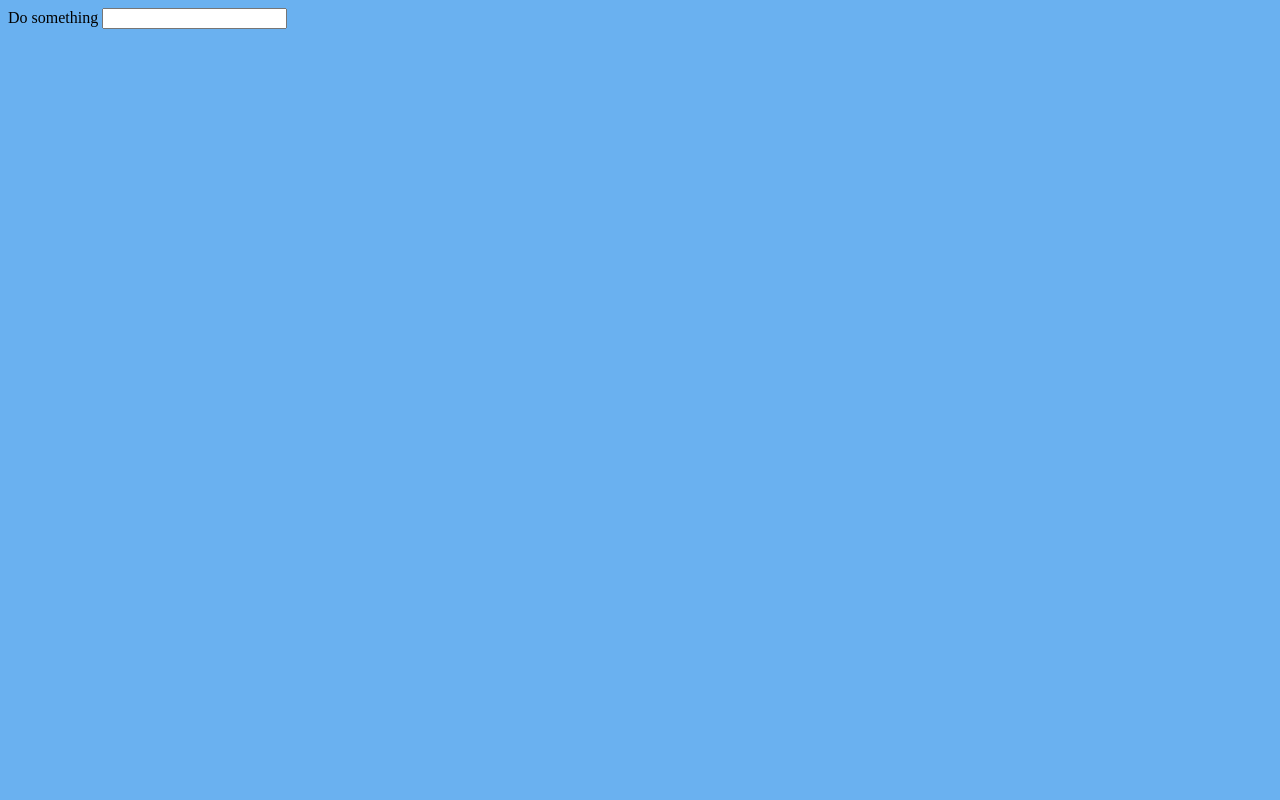
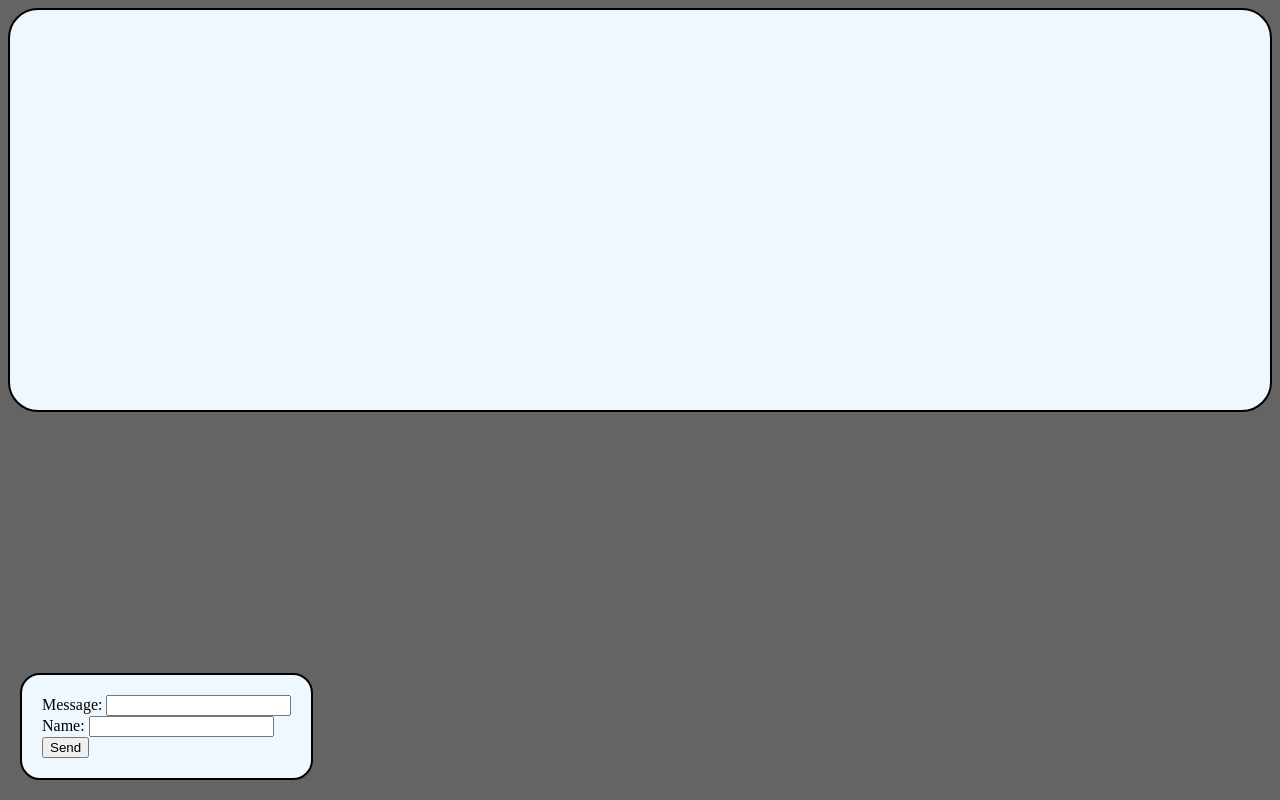
Before and after one commit to neil2025/Whisper, a plain HTML site: page index.html in a window 1280 px wide. Drawn offline with Linux system fonts and the light colour scheme.

Commit message:
basic html for testing

```diff
--- a/index.html
+++ b/index.html
@@ -1,20 +1,108 @@
 <!DOCTYPE html>
 <html lang="en">
+
 <head>
-  <meta charset="UTF-8">
-  <meta http-equiv="X-UA-Compatible" content="IE=edge">
-  <meta name="viewport" content="width=device-width, initial-scale=1.0">
+  <meta charset="UTF-8" />
+  <meta http-equiv="X-UA-Compatible" content="IE=edge" />
+  <meta name="viewport" content="width=device-width, initial-scale=1.0" />
   <title>Document</title>
   <style>
     body {
-      background-color: rgb(106, 177, 240);
+      background-color: rgb(100, 100, 100);
+    }
+
+    label {
+      color: black;
+    }
+
+    .wrap {
+      border-radius: 20px;
+      padding: 20px;
+      bottom: 20px;
+      position: absolute;
+      background-color: aliceblue;
+      left: 20px;
+      border: 2px solid black;
+    }
+
+    .wrap:hover,
+    div.output:hover {
+      background-color: rgb(164, 216, 218);
+      transition: 0.35s;
+    }
+
+    form {
+      display: grid;
+    }
+
+    form.row label {
+      grid-column: 0;
+    }
+
+    form.row input {
+      grid-column: 1;
+    }
+
+    .output {
+      position: relative;
+      padding: 200px;
+      border-radius: 30px;
+      border: 2px solid black;
+      background-color: aliceblue;
     }
   </style>
+
+<script type="module">
+  // Import the functions you need from the SDKs you need
+  import { initializeApp } from "https://www.gstatic.com/firebasejs/9.6.11/firebase-app.js";
+  import { getAnalytics } from "https://www.gstatic.com/firebasejs/9.6.11/firebase-analytics.js";
+  // TODO: Add SDKs for Firebase products that you want to use
+  // https://firebase.google.com/docs/web/setup#available-libraries
+
+  // Your web app's Firebase configuration
+  // For Firebase JS SDK v7.20.0 and later, measurementId is optional
+  const firebaseConfig = {
+    apiKey: "AIzaSyChlawVUQ3xX8_6RkjzYLLyJtVX5ETAs9s",
+    authDomain: "whisper-41b5e.firebaseapp.com",
+    projectId: "whisper-41b5e",
+    storageBucket: "whisper-41b5e.appspot.com",
+    messagingSenderId: "395355701402",
+    appId: "1:395355701402:web:dd63d71a33a548cc199f23",
+    measurementId: "G-BDNHYDLVW4"
+  };
+
+  // Initialize Firebase
+  const app = initializeApp(firebaseConfig);
+  const analytics = getAnalytics(app);
+
+</script>
+
+<script src="script.js" defer></script>
+
 </head>
+
 <body>
-  <form>
-    <label>Do something</label>
-    <input type="text">
-  </form>
+  <div class="output"></div>
+  <div class="wrap">
+    <form id = "sendContainer">
+
+      <div class="row">
+        <label>Message: </label>
+        <input type="text" id = "messageContainer"/>
+      </div>
+
+      <div class="row">
+        <label>Name:</label>
+        <input type="text"/>
+      </div>
+
+      <div class="row">
+        <button id = "sendButton">Send</button>
+      </div>
+
+    </form>
+  </div>
+
 </body>
+
 </html>
```
